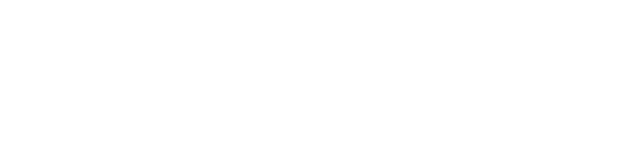
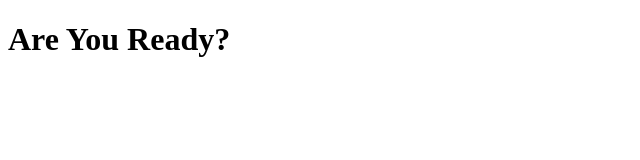
Before and after one commit to rus1290/quiz-project-2, a plain HTML site: page index.html in a window 1280 px wide. Shown: the whole page, without its empty margins (0-640 px from the left). Drawn offline with Linux system fonts and the light colour scheme.

Commit message:
added divs with classes and ids to the body section, and also gave a header to the main page

```diff
--- a/index.html
+++ b/index.html
@@ -8,6 +8,10 @@
     <link rel="stylesheet" href="./assets/style.css">
 </head>
 <body>
-
+    <div class="container">
+        <div id="home" class="flex-column flex-center">
+            <h1>Are You Ready?</h1>
+        </div>
+    </div>
 </body>
 </html>
```
